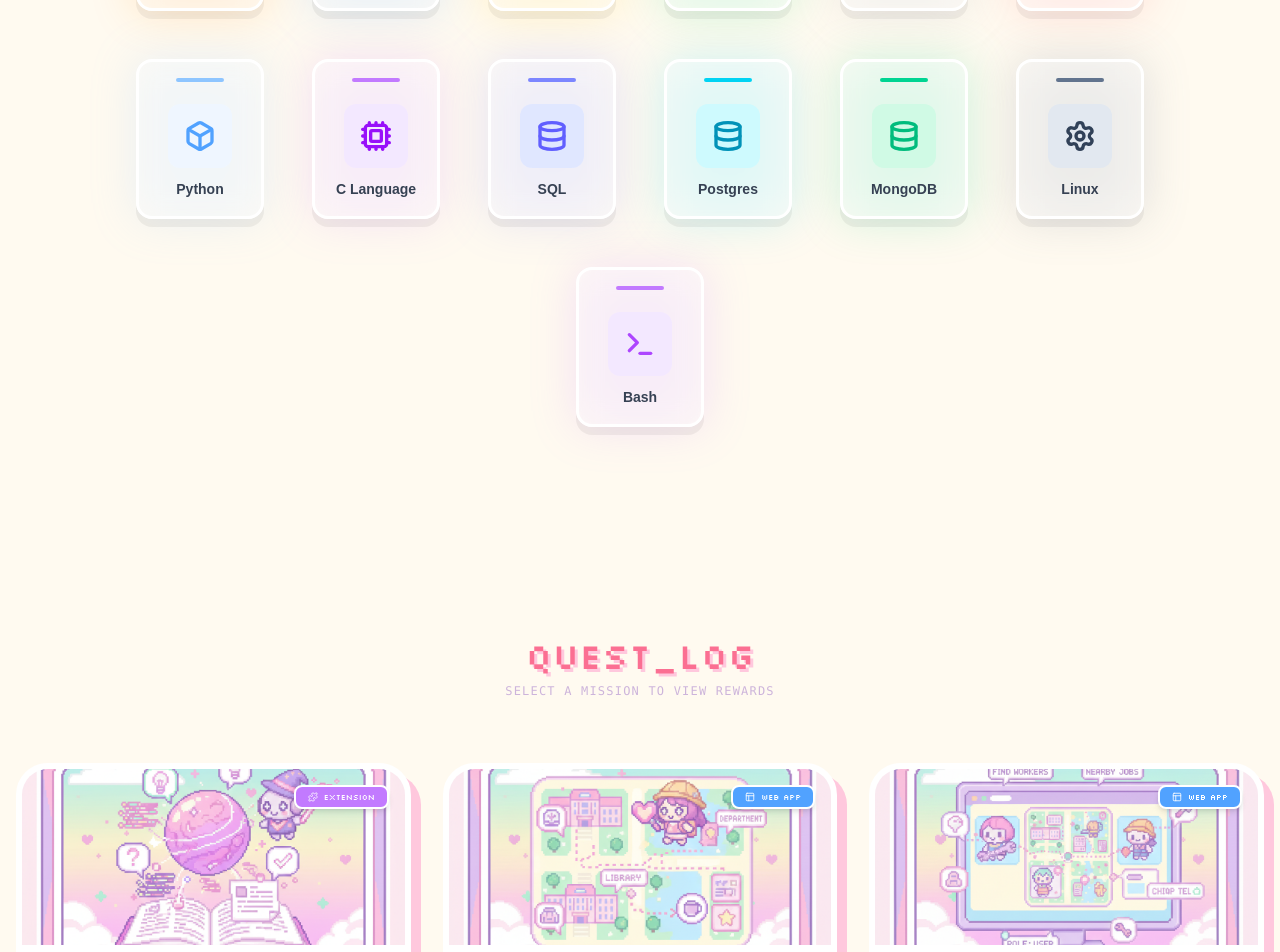
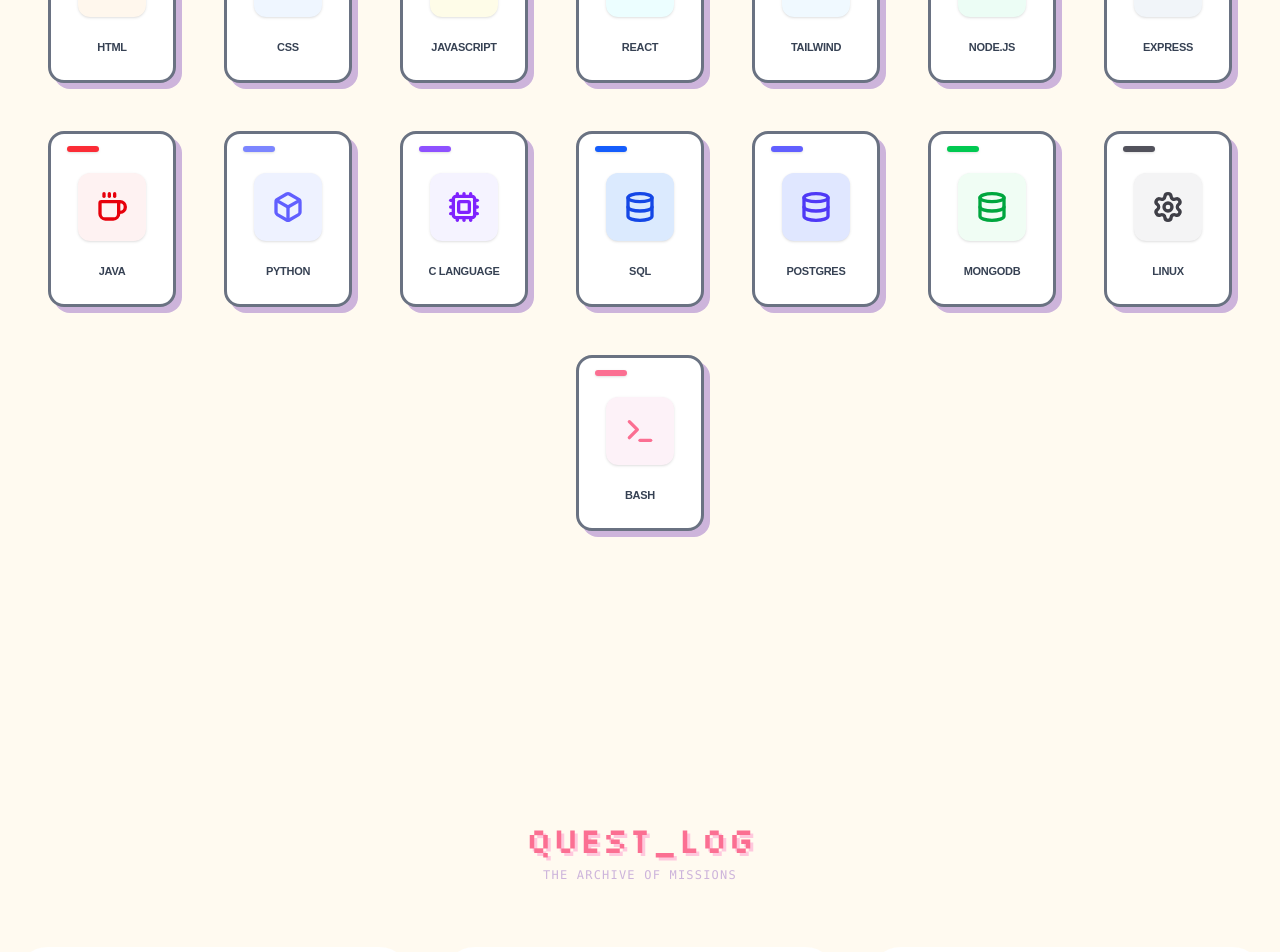
Before and after one commit to Nazmin-Babubaker/my-portfolio, a React (Vite) app: page / in a window 1280 px wide. Shown: the part 1520-2472 px from the top of the page. Built offline with nearby package versions, Linux system fonts and the light colour scheme.

Commit message:
changed the card design in skill section

```diff
--- a/src/App.jsx
+++ b/src/App.jsx
@@ -4,7 +4,8 @@ import About from './components/About'
 import {
   Code2, FileJson, Database, Terminal,
   Cpu, Layers, Box, Coffee, Layout,
-  Globe, Server, Settings, Search
+  Globe, Server, Settings, Search,Atom,
+  Wind
 } from "lucide-react";import SkillCard from './components/SkillCard';
 import ProjectCard from './components/ProjectCard';
 import explainerImg from "./assets/context.png";
@@ -24,6 +25,7 @@ const QUESTS = [
 category: "Extension",
     description: "An AI-powered assistant that explains content in context by analyzing user input and generating meaningful, easy-to-understand responses.",
     rewards: ["Manifest.json", "JavaScript", "HTML,CSS"],
+    repoUrl: "https://github.com/Nazmin-Babubaker/contextual-explainer",
     image: explainerImg
   },
   {
@@ -32,6 +34,7 @@ category: "Extension",
     category: "Web App",
     description: "A campus navigation platform with indoor and outdoor mapping that helps users locate departments, facilities, and services using intelligent pathfinding.",
     rewards: ["JS", "Pannellum", "CSS"],
+    repoUrl: "https://github.com/Nazmin-Babubaker/RIT_TRACKER",
     image: ritImg
   },
   {
@@ -40,6 +43,7 @@ category: "Extension",
     category: "Web App",
     description: "A service-based web platform that connects users with nearby workers for tasks like cleaning, gardening, and plumbing through a role-based system.",
     rewards: ["JS", "Express", "Postgres"],
+    repoUrl: "https://github.com/Nazmin-Babubaker/Service-Provision",
     image: serviceImg
   },
   {
@@ -48,6 +52,7 @@ category: "Extension",
     category: "Extension",
     description: "An AI-driven mentoring assistant that provides guidance, learning support, and contextual help for users through interactive conversations.",
     rewards: ["JS", "HTML", "Gemini API"],
+    repoUrl: "https://github.com/Nazmin-Babubaker/SAND",
     image: mentoraImg
   },
   {
@@ -56,6 +61,7 @@ category: "Extension",
     category: "Other",
     description: "A driver-assistance system that automatically maintains safe speed and distance from vehicles ahead using sensor data and control logic.",
     rewards: ["ROS","Python"],
+    repoUrl: "https://github.com/Nazmin-Babubaker/Adaptive-Cruise-Control",
     image: accImg
   }
 ];
@@ -93,31 +99,37 @@ const App = () => {
       <About />
 
 
-   <section id="inventory" className="mt-24 px-4 max-w-6xl mx-auto pb-20">
-   <div className="flex flex-col items-center justify-center gap-2 mb-16">
+
+
+  <section id="inventory" className="mt-32 px-4 max-w-7xl mx-auto pb-40">
+  <div className="flex flex-col items-center justify-center gap-2 mb-16">
     <h2 className="font-pixel text-4xl text-bubblegum drop-shadow-[3px_3px_0px_#ffc8dd]">
-      EQUIPMENTS
+       EQUIPMENTS
     </h2>
-
+    <p className="font-mono text-xs text-lavender uppercase tracking-widest">My arsenal of choice</p>
   </div>
 
-  <div className="flex flex-wrap justify-center gap-8 md:gap-12">
-    <SkillCard icon={Globe} name="HTML" colorClass="bg-orange-100 text-orange-500" rarityColor="bg-orange-400" />
-    <SkillCard icon={Layout} name="CSS" colorClass="bg-blue-100 text-blue-500" rarityColor="bg-blue-400" />
-    <SkillCard icon={FileJson} name="JavaScript" colorClass="bg-yellow-100 text-yellow-600" rarityColor="bg-yellow-400" />
+ <div className="flex flex-wrap justify-center gap-8 md:gap-12">
+  <SkillCard icon={Globe} name="HTML" colorClass="bg-orange-50 text-orange-500" rarityColor="bg-orange-400" />
+  <SkillCard icon={Layout} name="CSS" colorClass="bg-blue-50 text-blue-500" rarityColor="bg-blue-400" />
+  <SkillCard icon={FileJson} name="JavaScript" colorClass="bg-yellow-50 text-yellow-600" rarityColor="bg-yellow-400" />
 
-    <SkillCard icon={Server} name="Node.js" colorClass="bg-green-100 text-green-600" rarityColor="bg-green-400" />
-    <SkillCard icon={Layers} name="Express" colorClass="bg-gray-100 text-gray-600" rarityColor="bg-gray-400" />
-    <SkillCard icon={Coffee} name="Java" colorClass="bg-red-100 text-red-500" rarityColor="bg-red-400" />
-    <SkillCard icon={Box} name="Python" colorClass="bg-blue-50 text-blue-400" rarityColor="bg-blue-300" />
-    <SkillCard icon={Cpu} name="C Language" colorClass="bg-purple-100 text-purple-600" rarityColor="bg-purple-400" />
+  <SkillCard icon={Atom} name="React" colorClass="bg-cyan-50 text-cyan-500" rarityColor="bg-cyan-400" />
+  <SkillCard icon={Wind} name="Tailwind" colorClass="bg-sky-50 text-sky-500" rarityColor="bg-sky-400" />
 
-    <SkillCard icon={Database} name="SQL" colorClass="bg-indigo-100 text-indigo-500" rarityColor="bg-indigo-400" />
-    <SkillCard icon={Database} name="Postgres" colorClass="bg-cyan-100 text-cyan-600" rarityColor="bg-cyan-400" />
-    <SkillCard icon={Database} name="MongoDB" colorClass="bg-emerald-100 text-emerald-500" rarityColor="bg-emerald-400" />
+  <SkillCard icon={Server} name="Node.js" colorClass="bg-emerald-50 text-emerald-600" rarityColor="bg-emerald-500" />
+  <SkillCard icon={Layers} name="Express" colorClass="bg-slate-100 text-slate-600" rarityColor="bg-slate-500" />
+  <SkillCard icon={Coffee} name="Java" colorClass="bg-red-50 text-red-600" rarityColor="bg-red-500" />
+  <SkillCard icon={Box} name="Python" colorClass="bg-indigo-50 text-indigo-500" rarityColor="bg-indigo-400" />
+  <SkillCard icon={Cpu} name="C Language" colorClass="bg-violet-50 text-violet-600" rarityColor="bg-violet-500" />
 
-    <SkillCard icon={Settings} name="Linux" colorClass="bg-slate-200 text-slate-700" rarityColor="bg-slate-500" />
-    <SkillCard icon={Terminal} name="Bash" colorClass="bg-purple-100 text-purple-500" rarityColor="bg-purple-400" />  </div>
+  <SkillCard icon={Database} name="SQL" colorClass="bg-blue-100 text-blue-700" rarityColor="bg-blue-600" />
+  <SkillCard icon={Database} name="Postgres" colorClass="bg-indigo-100 text-indigo-600" rarityColor="bg-indigo-500" />
+  <SkillCard icon={Database} name="MongoDB" colorClass="bg-green-50 text-green-600" rarityColor="bg-green-500" />
+
+  <SkillCard icon={Settings} name="Linux" colorClass="bg-zinc-100 text-zinc-700" rarityColor="bg-zinc-600" />
+  <SkillCard icon={Terminal} name="Bash" colorClass="bg-pink-50 text-bubblegum" rarityColor="bg-bubblegum" />
+</div>
 </section>
 
 
@@ -127,7 +139,7 @@ const App = () => {
     <h2 className="font-pixel text-4xl text-bubblegum drop-shadow-[3px_3px_0px_#ffc8dd]">
       QUEST_LOG
     </h2>
-    <p className="font-mono text-xs text-lavender uppercase tracking-widest">Select a mission to view rewards</p>
+    <p className="font-mono text-xs text-lavender uppercase tracking-widest">The archive of missions</p>
   </div>
 
   <div className="grid grid-cols-1 md:grid-cols-2 lg:grid-cols-3 gap-8">
--- a/src/components/About.jsx
+++ b/src/components/About.jsx
@@ -10,7 +10,7 @@ export default function About() {
             <div className="w-4 h-4 rounded-full bg-white shadow-inner"></div>
             <div className="w-4 h-4 rounded-full bg-white/50"></div>
           </div>
-          <span className="font-pixel text-white text-sm tracking-[0.2em]">CHARACTER_STATUS</span>
+          <span className="font-pixel text-white text-sm tracking-[0.2em]">The_Character</span>
           <div className="w-10"></div>
         </div>
 
--- a/src/components/Contact.jsx
+++ b/src/components/Contact.jsx
@@ -37,9 +37,9 @@ export default function Contact() {
             </div>
 
             <h3 className="text-5xl font-black text-[#bc6c25] leading-none tracking-tighter">
-              READY TO <br />
-              <span className="text-bubblegum">JOIN YOUR</span> <br />
-              PARTY?
+              NEED A <br />NEW <br />
+              <span className="text-bubblegum">PLAYER?</span>
+
             </h3>
 
             <p className="text-[#997b66] font-mono text-sm max-w-sm">
--- a/src/components/ProjectCard.jsx
+++ b/src/components/ProjectCard.jsx
@@ -1,4 +1,4 @@
-import { ExternalLink, Trophy, Star, Layout, Puzzle, Terminal } from "lucide-react";
+import { ExternalLink, Trophy, Github, Layout, Puzzle, Terminal, Star } from "lucide-react";
 
 export default function ProjectCard({ quest }) {
   const getCategoryStyles = (category) => {
@@ -18,24 +18,26 @@ export default function ProjectCard({ quest }) {
   return (
     <div className="bg-white border-[6px] border-white shadow-[10px_10px_0_0_#ffc8dd] rounded-4xl overflow-hidden group hover:-translate-y-3 transition-all duration-300 flex flex-col h-full">
 
-      <div className="h-44 overflow-hidden relative">
+      <div className="h-44 overflow-hidden relative border-b-[6px] border-white">
         <img
           src={quest.image}
           alt={quest.title}
-          className="w-full h-full object-cover group-hover:scale-110 transition-transform duration-700"
+          className="w-full h-full object-cover group-hover:scale-110 transition-transform duration-700 brightness-95 group-hover:brightness-100"
         />
 
-        <div className="absolute top-0 right-0 p-4">
+        <div className="absolute top-3 right-3">
           <div className={`flex items-center gap-1.5 px-3 py-1 rounded-lg border-2 border-white shadow-md font-pixel text-[8px] uppercase text-white ${styles.color}`}>
             <CategoryIcon size={10} />
             {quest.category}
           </div>
         </div>
+
+
       </div>
 
       <div className="p-5 flex flex-col flex-1">
         <div className="flex items-center gap-2 mb-3">
-          <div className="bg-pink-100 p-1.5 rounded-lg">
+          <div className="bg-pink-100 p-1.5 rounded-lg shrink-0">
             <Trophy size={16} className="text-bubblegum" />
           </div>
           <h3 className="font-bold text-gray-700 text-lg leading-tight group-hover:text-bubblegum transition-colors">
@@ -49,16 +51,21 @@ export default function ProjectCard({ quest }) {
 
         <div className="mt-auto">
           <div className="flex flex-wrap gap-1.5 mb-5">
-            {quest.rewards.map((reward) => (
+            {quest.rewards?.map((reward) => (
               <span key={reward} className="bg-[#fff0f3] text-bubblegum text-[9px] font-bold px-2 py-1 rounded-md border border-pink-100 uppercase tracking-tighter">
                 +{reward}
               </span>
             ))}
           </div>
 
-          <button className="w-full bg-lavender hover:bg-bubblegum text-white font-pixel text-xs py-3 rounded-xl transition-all flex items-center justify-center gap-2 shadow-[0_4px_0_0_#b596c4] hover:shadow-[0_4px_0_0_#fb6f92] active:translate-y-1 active:shadow-none">
-            VIEW_SOURCE <ExternalLink size={12} />
-          </button>
+          <a
+            href={quest.repoUrl || "#"}
+            target="_blank"
+            rel="noopener noreferrer"
+            className="w-full bg-lavender hover:bg-bubblegum text-white font-pixel text-xs py-3 rounded-xl transition-all flex items-center justify-center gap-2 shadow-[0_4px_0_0_#b596c4] hover:shadow-[0_4px_0_0_#fb6f92] active:translate-y-1 active:shadow-none"
+          >
+            VIEW_SOURCE <Github size={14} />
+          </a>
         </div>
       </div>
     </div>
--- a/src/components/SkillCard.jsx
+++ b/src/components/SkillCard.jsx
@@ -4,18 +4,30 @@ export default function SkillCard({ icon: Icon, name, colorClass, rarityColor })
   return (
     <div className="group relative flex flex-col items-center">
 
-      <div className={`absolute inset-0 opacity-20 blur-xl transition-opacity group-hover:opacity-50 ${rarityColor}`}></div>
+      <div className={`absolute inset-0 opacity-0 blur-2xl transition-all duration-500 group-hover:opacity-60 ${rarityColor}`}></div>
 
-      <div className="relative bg-white/40 backdrop-blur-md border-[3px] border-white rounded-2xl p-4 w-32 h-40 flex flex-col items-center justify-between shadow-[0_8px_0_0_rgba(0,0,0,0.05)] transition-all group-hover:-translate-y-2 group-hover:shadow-[0_12px_0_0_rgba(0,0,0,0.1)]">
+      <div className="relative bg-white border-[3px] border-gray-500 rounded-2xl p-3 w-32 h-44 flex flex-col items-center justify-between shadow-[6px_6px_0_0_#cdb4db] transition-all group-hover:border-bubblegum group-hover:shadow-[6px_6px_0_0_#ffc8dd] group-hover:-translate-y-2 overflow-hidden">
 
-        <div className={`h-1 w-12 rounded-full mb-2 ${rarityColor}`}></div>
+        <div className="w-full flex justify-between items-center mb-2 px-1">
+          <div className={`h-1.5 w-8 rounded-full ${rarityColor} shadow-sm`}></div>
+        </div>
 
-        <div className={`relative p-4 rounded-xl transition-transform ${colorClass}`}>
+        <div className={`relative p-4 rounded-xl transition-all duration-500 group-hover:scale-110 ${colorClass} border-2 border-transparent group-hover:border-white shadow-sm`}>
           <Icon size={32} strokeWidth={2.5} />
         </div>
 
-        <div className="w-full text-center">
-          <p className="font-bold text-gray-700 text-sm leading-none pb-1">{name}</p>
+        <div className="w-full mt-2 text-center">
+          <p className="font-bold text-gray-700 text-[11px] uppercase tracking-tight group-hover:text-bubblegum transition-colors">
+            {name}
+          </p>
+
+          <div className="mt-2 w-full h-1 bg-gray-100 rounded-full overflow-hidden opacity-0 group-hover:opacity-100 transition-opacity">
+            <div className={`h-full animate-pulse ${rarityColor}`} style={{ width: '85%' }}></div>
+          </div>
+        </div>
+
+        <div className="absolute top-0 right-0 w-4 h-4 overflow-hidden">
+            <div className={`absolute top-0 right-0 w-2 h-2 rotate-45 translate-x-1 -translate-y-1 ${rarityColor} opacity-20`}></div>
         </div>
 
       </div>
```
